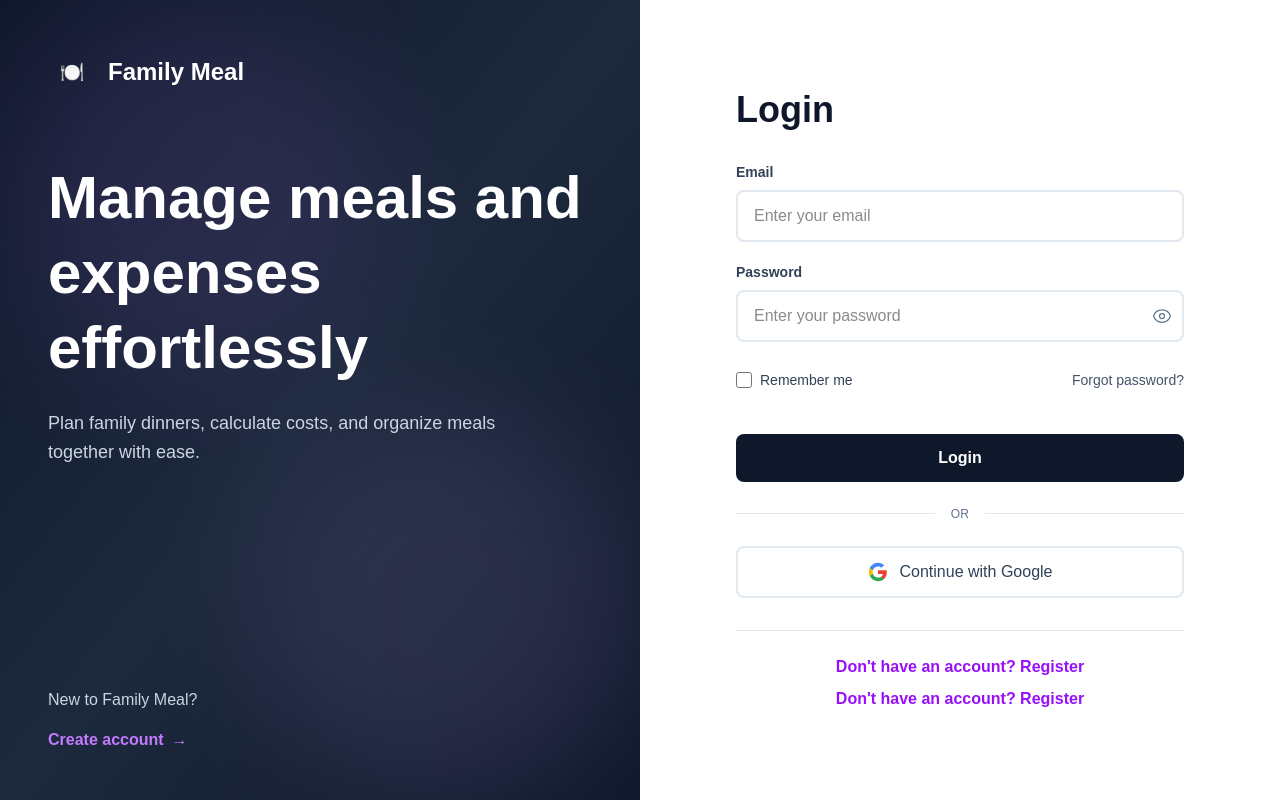
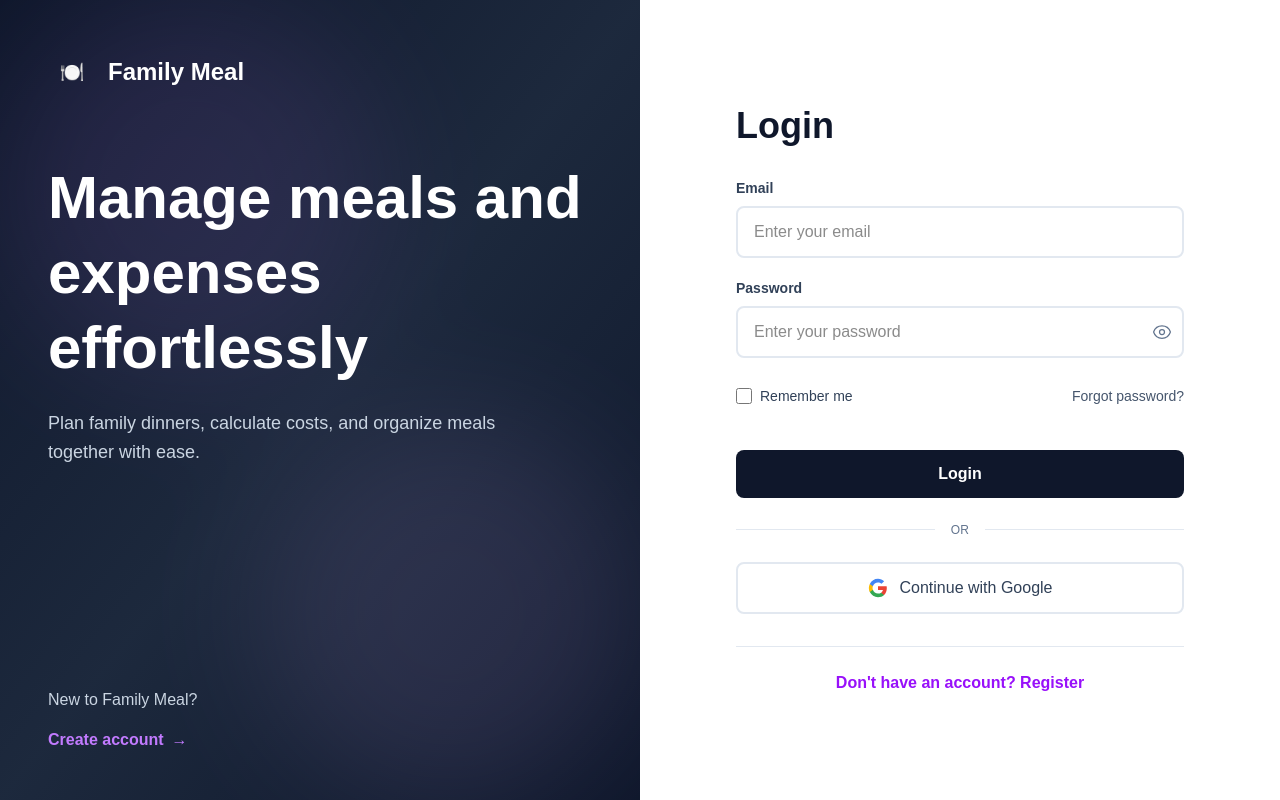
Before and after one commit to toufiqulislamtanmoy/meal-mate-frontend, a Next.js app: page /login in a window 1280 px wide. Built offline with nearby package versions, Linux system fonts and the light colour scheme.

Commit message:
minor update

```diff
--- a/src/components/Form/AuthForm.tsx
+++ b/src/components/Form/AuthForm.tsx
@@ -257,16 +257,6 @@ const AuthForm: React.FC<AuthFormProps> = ({
                 </Link>
               </p>
             )}
-            {extraLink && (
-              <p className="text-slate-600 mt-2">
-                <Link
-                  href={extraLink.href}
-                  className="text-purple-600 font-semibold hover:text-purple-700 transition"
-                >
-                  {extraLink.text}
-                </Link>
-              </p>
-            )}
           </div>
         </div>
       </motion.div>
```
